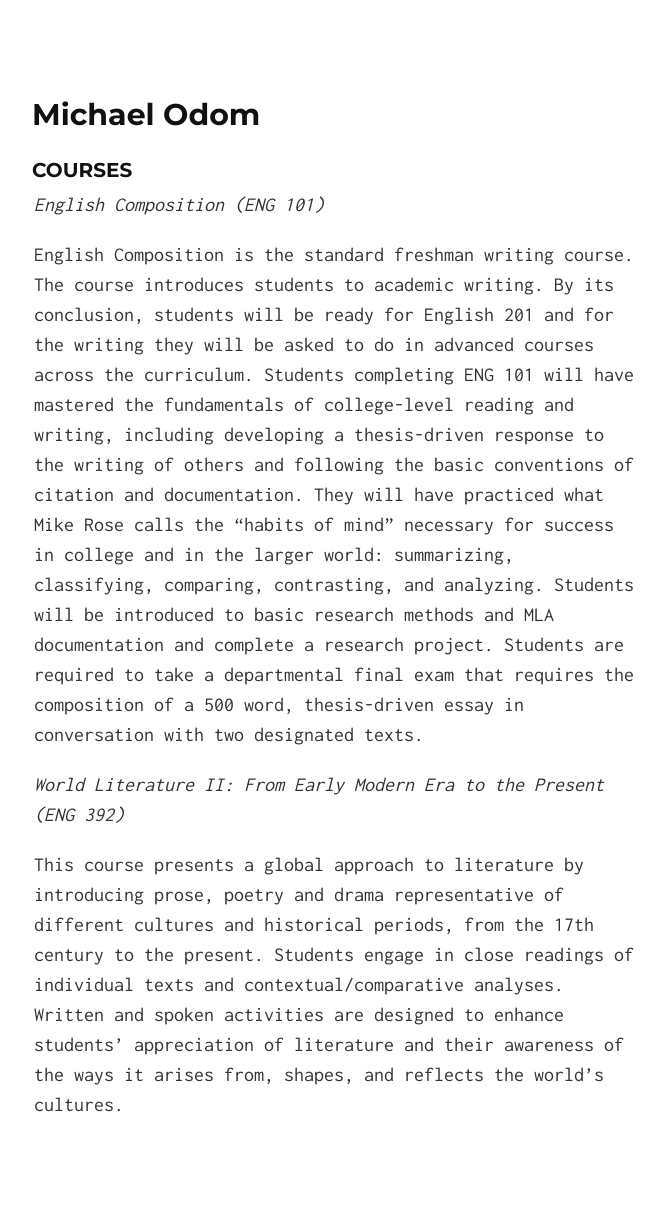
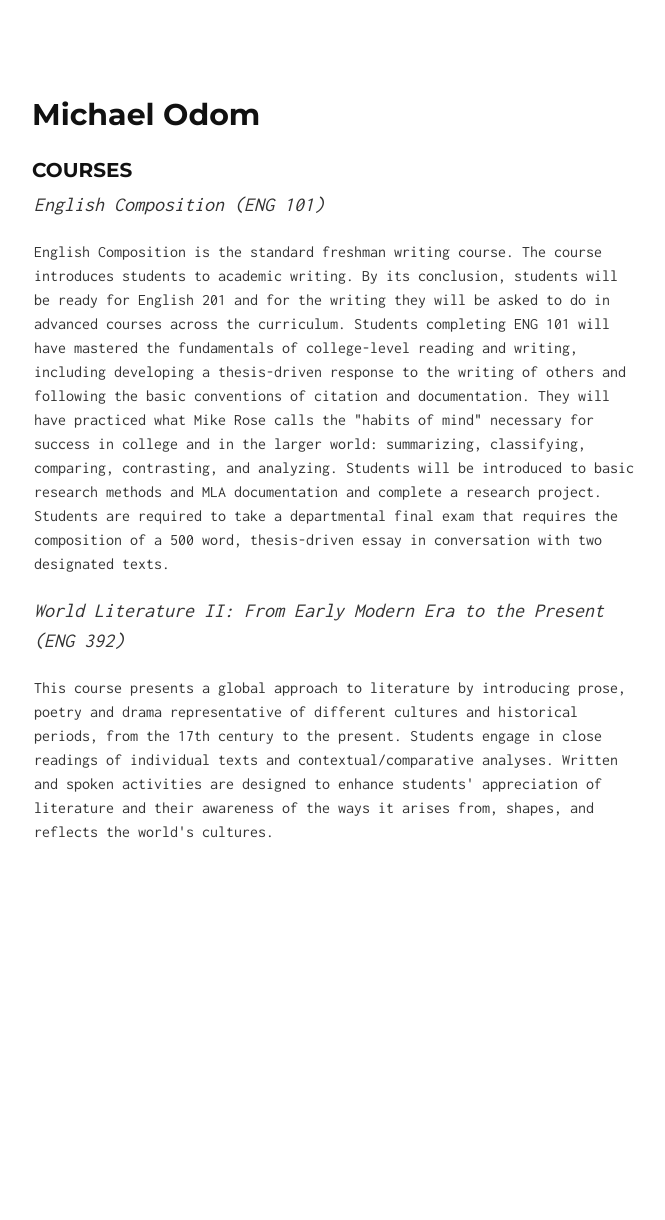
Before and after one commit to michaelodom/michaelodom.github.io, a Jekyll site: the page built from courses/index.md, in a window 1280 px wide. Shown: the whole page, without its empty margins (306-971 px from the left). Built offline with Jekyll 4.4.1, drawn with Linux system fonts in a browser that asks for light colours; nearby versions of some CDN libraries; our own code applies the rules of GitHub Pages for plain Markdown files; after the commit the page ends 944 px from its top, so only the background shows below that.

Commit message:
Update index.md

```diff
--- a/courses/index.md
+++ b/courses/index.md
@@ -9,9 +9,13 @@ layout: default
 
 *English Composition (ENG 101)*
 
+<p style="font-size: 80%">
 English Composition is the standard freshman writing course. The course introduces students to academic writing. By its conclusion, students will be ready for English 201 and for the writing they will be asked to do in advanced courses across the curriculum. Students completing ENG 101 will have mastered the fundamentals of college-level reading and writing, including developing a thesis-driven response to the writing of others and following the basic conventions of citation and documentation. They will have practiced what Mike Rose calls the "habits of mind" necessary for success in college and in the larger world: summarizing, classifying, comparing, contrasting, and analyzing. Students will be introduced to basic research methods and MLA documentation and complete a research project. Students are required to take a departmental final exam that requires the composition of a 500 word, thesis-driven essay in conversation with two designated texts.
+</p>
 
 
 *World Literature II: From Early Modern Era to the Present (ENG 392)*
 
+<p style="font-size: 80%">
 This course presents a global approach to literature by introducing prose, poetry and drama representative of different cultures and historical periods, from the 17th century to the present. Students engage in close readings of individual texts and contextual/comparative analyses. Written and spoken activities are designed to enhance students' appreciation of literature and their awareness of the ways it arises from, shapes, and reflects the world's cultures.
+</p>
```
